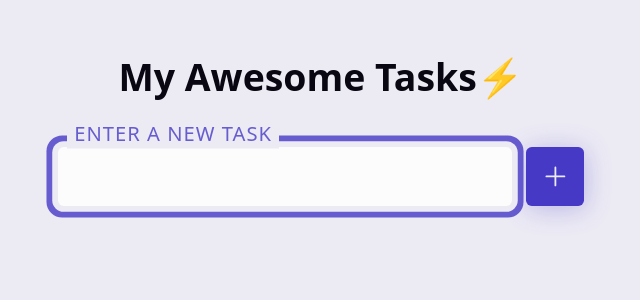
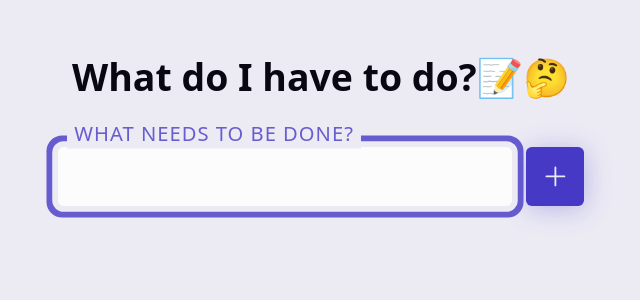
Before and after one commit to dr0er/todo-with-storage, a React (Vite) app: page / in a window 1280 px wide. Shown: the top 300 px of the page, without its empty margins (319-959 px from the left). Built offline with nearby package versions, Linux system fonts and the light colour scheme.

Commit message:
add meta changes

```diff
--- a/index.html
+++ b/index.html
@@ -3,7 +3,7 @@
   <head>
     <meta charset="UTF-8" />
     <meta name="viewport" content="width=device-width, initial-scale=1.0" />
-    <title>Awesome TODO⚡</title>
+    <title>YOUR FAV TASKAPP 😏🔥</title>
   </head>
   <body>
     <div id="root"></div>
--- a/src/App.jsx
+++ b/src/App.jsx
@@ -23,7 +23,7 @@ function App() {
   return (
     <div className="container">
       <header>
-        <h1>My Awesome Tasks⚡</h1>
+        <h1>What do I have to do?📝🤔</h1>
       </header>
       <CustomForm addTask={addTask} />
       {tasks && (
--- a/src/components/CustomForm.jsx
+++ b/src/components/CustomForm.jsx
@@ -30,10 +30,10 @@ const CustomForm = ({ addTask }) => {
           required
           autoFocus
           maxLength={60}
-          placeholder="Enter a new task"
+          placeholder="What needs to be done?"
         />
         <label htmlFor="task" className="label">
-          Enter a new task
+          What needs to be done?
         </label>
       </div>
       <button className="btn" aria-label="Add Task" type="submit">
```
